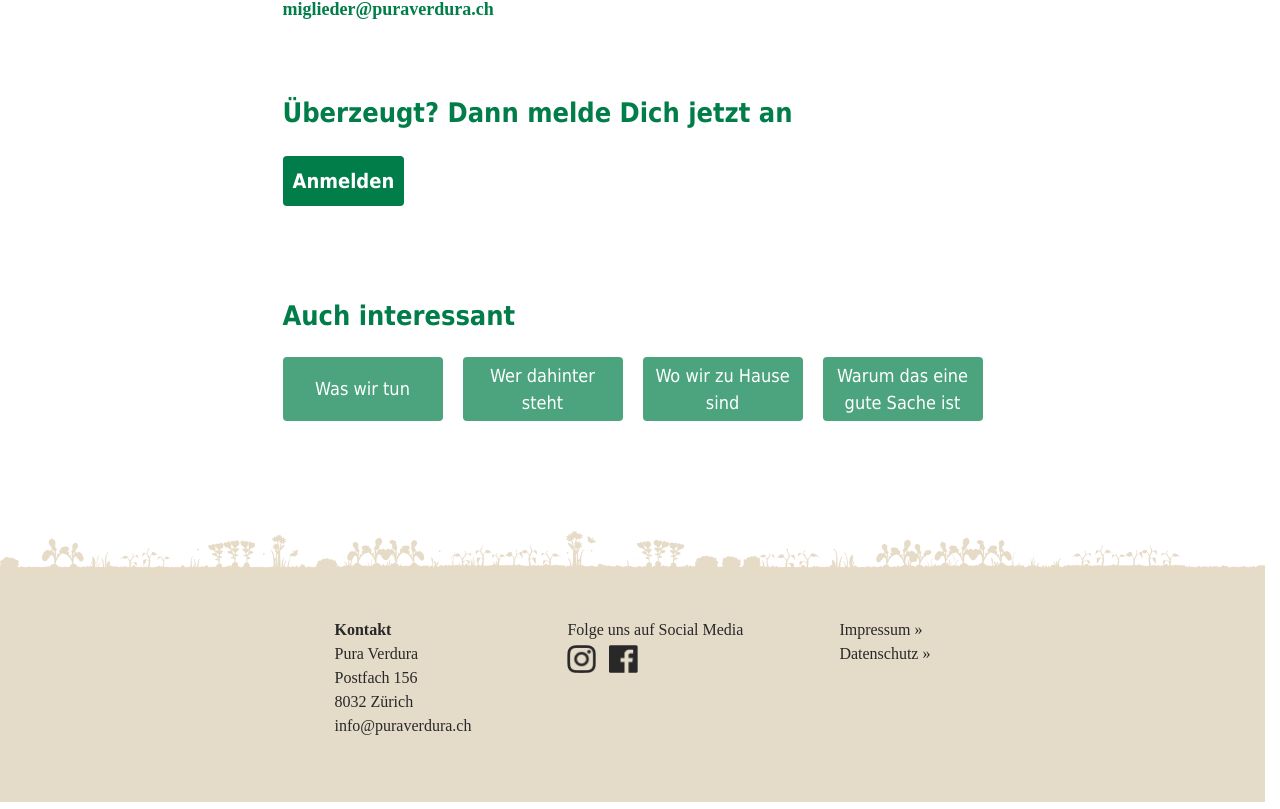
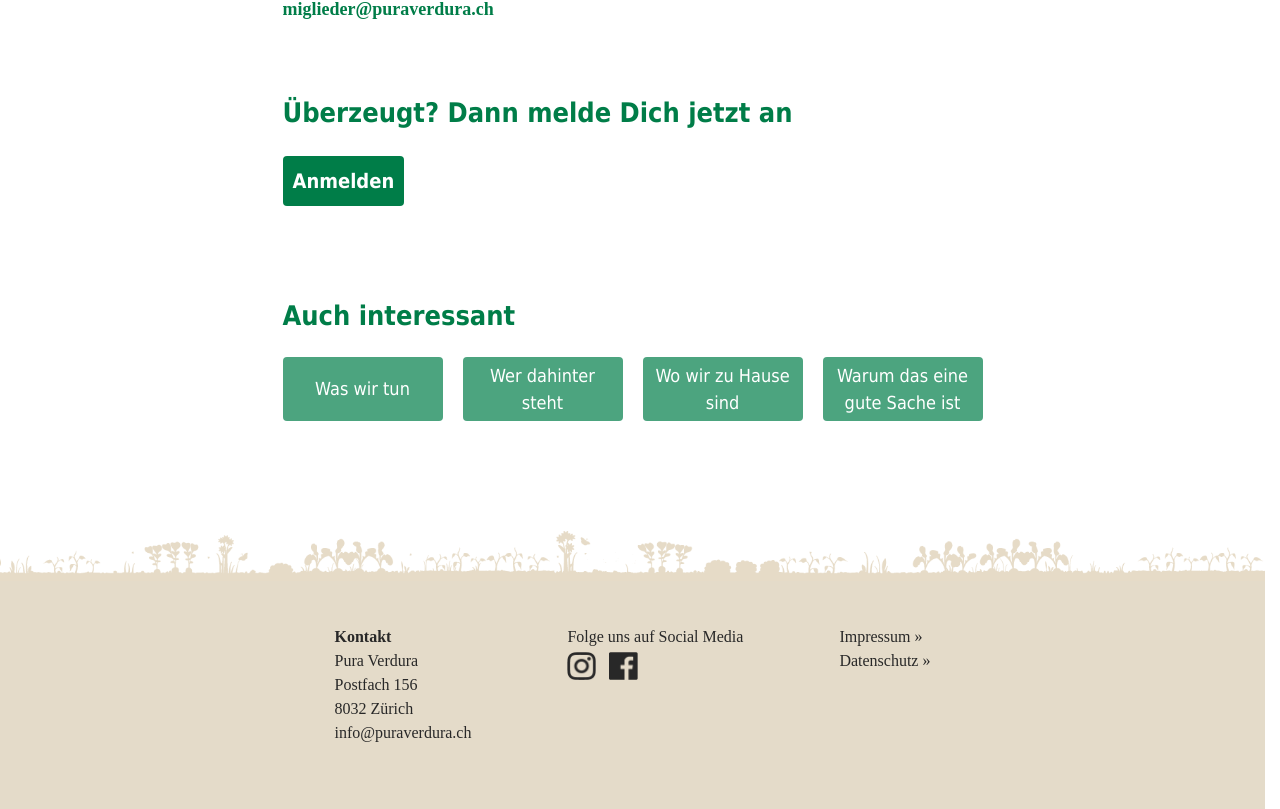
Before and after one commit to puraverdura/website, a SvelteKit app: page /wieviel-es-kostet in a window 1280 px wide. Shown: the part 1299-2108 px from the top of the page. Built offline with nearby package versions, Linux system fonts and the light colour scheme.

Commit message:
make img above footer bigger

```diff
--- a/src/routes/+layout.svelte
+++ b/src/routes/+layout.svelte
@@ -33,7 +33,7 @@
 
 	<!-- Footer -->
 	<footer class=" mt-[55px] md:mt-[110px]">
-		<img src="/Footer_illu.png" alt="logo" class="w-[4000px]" />
+		<img src="/Footer_illu.png" alt="logo" class="w-[100vw] min-h-[50px] object-cover" />
 		<div
 			class="bg-footer-100 flex flex-wrap justify-between md:justify-center pt-11 pb-16 px-[36px] md:px-0 gap-x-[40px] md:gap-x-24 gap-y-[20px]"
 		>
```
